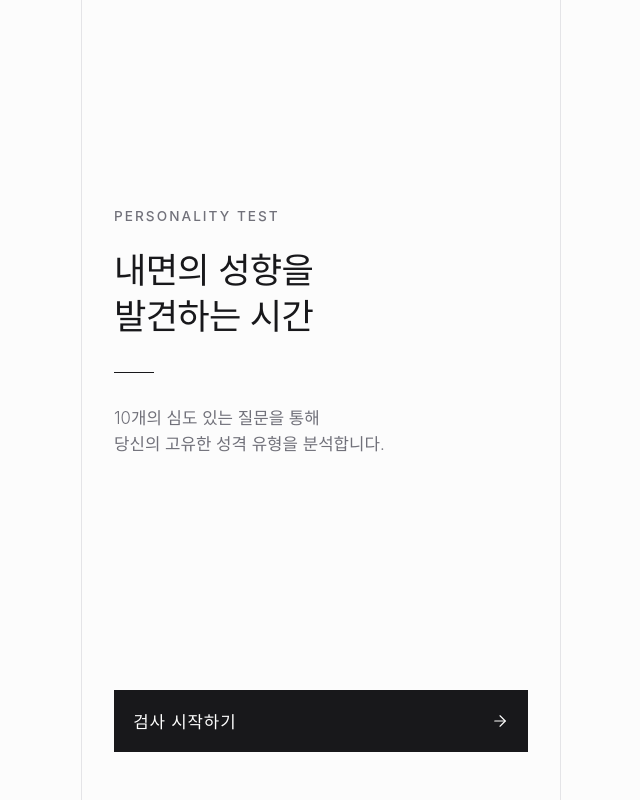
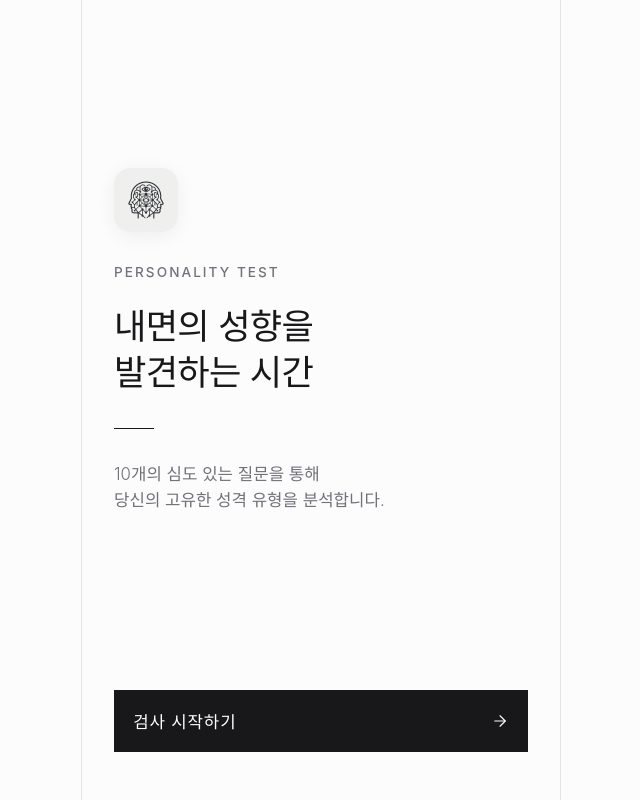
Before and after one commit to yoonzda/survey, a React (Vite) app: page / in a window 1280 px wide. Shown: the whole page, without its empty margins (319-959 px from the left). Built offline with nearby package versions, Linux system fonts and the light colour scheme.

Commit message:
feat: Add premium favicon and logo

```diff
--- a/index.html
+++ b/index.html
@@ -2,7 +2,7 @@
 <html lang="ko">
   <head>
     <meta charset="UTF-8" />
-    <link rel="icon" type="image/svg+xml" href="/vite.svg" />
+    <link rel="icon" type="image/png" href="/favicon.png" />
     <meta name="viewport" content="width=device-width, initial-scale=1.0" />
     <title>성격 유형 테스트</title>
     <meta name="description" content="10개의 질문으로 나의 성격 유형을 알아보세요." />
--- a/src/App.tsx
+++ b/src/App.tsx
@@ -66,6 +66,7 @@ function App() {
       {step === 'intro' && (
         <div className="screen intro-screen animate-fade-in">
           <div className="intro-content">
+            <img src={`${import.meta.env.BASE_URL}favicon.png`} alt="Survey Logo" className="intro-logo" />
             <h3 className="subtitle">PERSONALITY TEST</h3>
             <h1 className="title">내면의 성향을<br/>발견하는 시간</h1>
             <div className="divider"></div>
--- a/src/index.css
+++ b/src/index.css
@@ -110,7 +110,18 @@ body, html {
 }
 
 .intro-content {
-  margin-top: 20vh;
+  margin-top: 15vh;
+  display: flex;
+  flex-direction: column;
+  align-items: flex-start;
+}
+
+.intro-logo {
+  width: 64px;
+  height: 64px;
+  margin-bottom: 2rem;
+  border-radius: 16px;
+  box-shadow: 0 4px 20px rgba(0,0,0,0.06);
 }
 
 /* Buttons */
```
Also changed, not shown: public/favicon.png (added).
